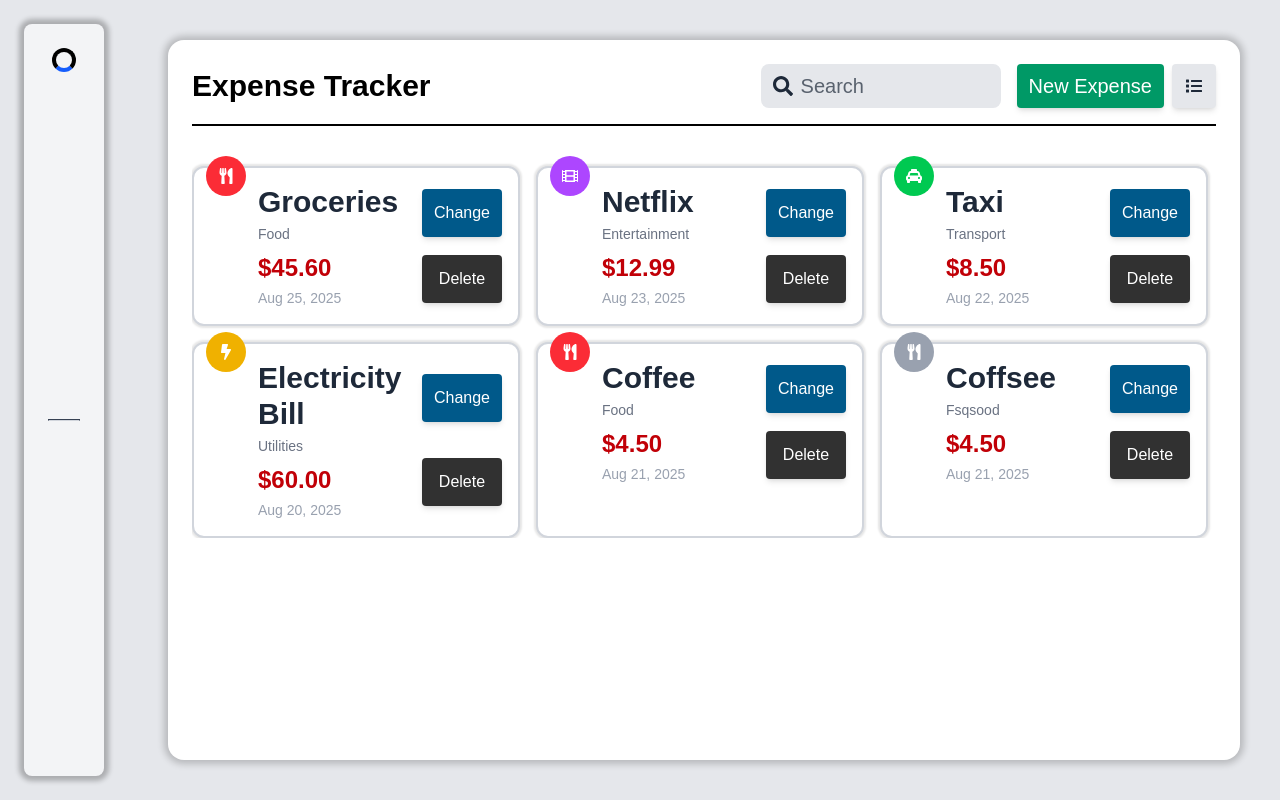
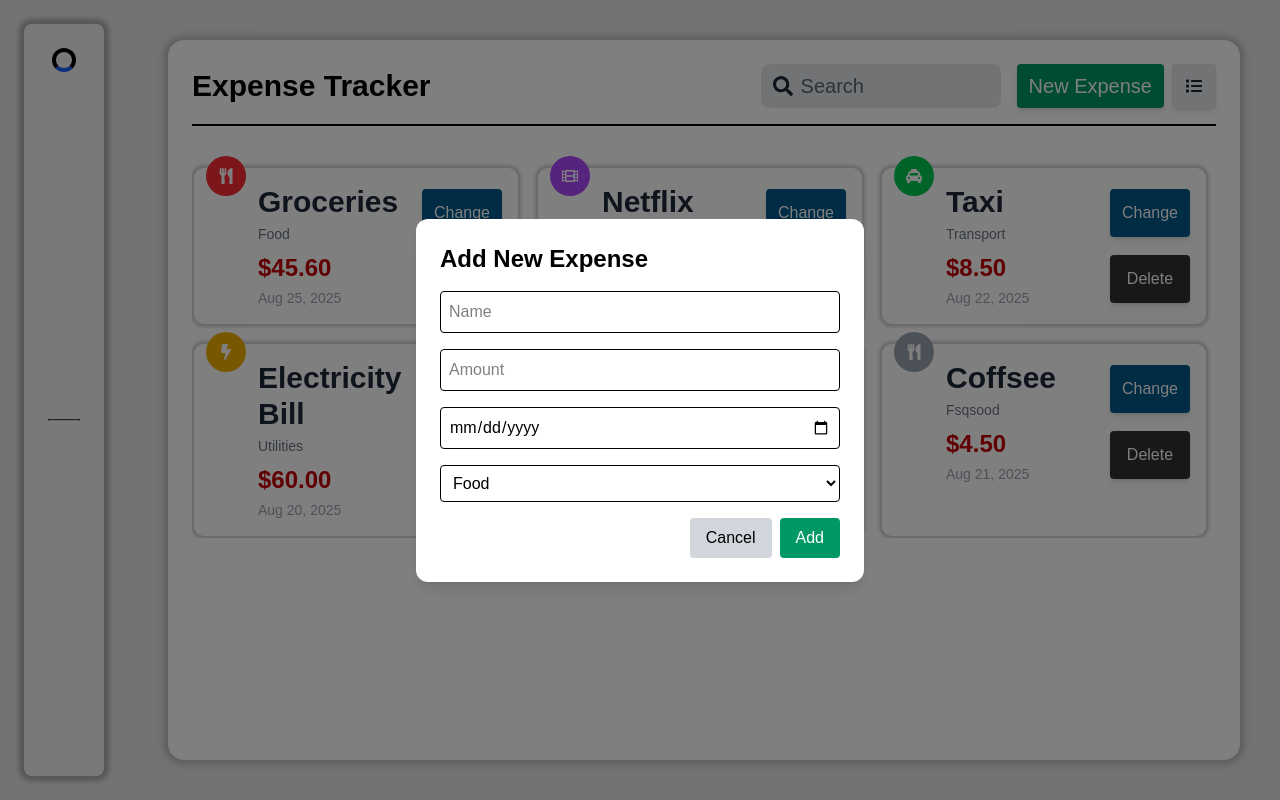
Before and after one commit to JerryTanjaka/Personnal-Finance-Tracker-Frontend, a React (Vite) app: page /expense in a window 1280 px wide. Both pictures are taken after a click on the button "New Expense". Built offline with nearby package versions, Linux system fonts and the light colour scheme; some icons are missing; a web font is replaced by a local one.

Commit message:
feat : add a new expense form with modal

```diff
--- a/src/components/Expense/Expense.tsx
+++ b/src/components/Expense/Expense.tsx
@@ -14,6 +14,10 @@ export default function Expense() {
         setView(newView);
         localStorage.setItem('expenseView', newView);
     };
+    const [isModalOpen, setIsModalOpen] = useState(false);
+
+    const openModal = () => setIsModalOpen(true);
+    const closeModal = () => setIsModalOpen(false);
 
     const sampleExpenses = [
         {
@@ -79,7 +83,10 @@ export default function Expense() {
                         </div>
 
                         <div className="flex space-x-2">
-                            <button className="h-11 rounded bg-emerald-600 px-3 py-1 text-xl text-white shadow-md transition hover:bg-emerald-500 active:scale-95">
+                            <button
+                                onClick={openModal}
+                                className="h-11 rounded bg-emerald-600 px-3 py-1 text-xl text-white shadow-md transition hover:bg-emerald-500 active:scale-95"
+                            >
                                 New Expense
                             </button>
 
@@ -110,6 +117,41 @@ export default function Expense() {
                     ))}
                 </div>
             </div>
+                     {isModalOpen && (
+                <div className="fixed inset-0 z-50 flex items-center justify-center bg-black/50">
+                    <div className="w-full max-w-md rounded-xl bg-white p-6 shadow-lg">
+                        <h2 className="mb-4 text-2xl font-bold">Add New Expense</h2>
+                        <form className="flex flex-col space-y-4">
+                            <input type="text" placeholder="Name" className="rounded border p-2" />
+                            <input type="number" placeholder="Amount" className="rounded border p-2" />
+                            <input type="date" className="rounded border p-2" />
+                            <select className="rounded border p-2">
+                                <option>Food</option>
+                                <option>Entertainment</option>
+                                <option>Transport</option>
+                                <option>Utilities</option>
+                                <option>Coffee</option>
+                            </select>
+                            <div className="flex justify-end space-x-2">
+                                <button
+                                    type="button"
+                                    onClick={closeModal}
+                                    className="rounded bg-gray-300 px-4 py-2"
+                                >
+                                    Cancel
+                                </button>
+                                <button
+                                    type="submit"
+                                    className="rounded bg-emerald-600 px-4 py-2 text-white"
+                                >
+                                    Add
+                                </button>
+                            </div>
+                        </form>
+                    </div>
+                </div>
+            )}
         </div>
     );
+
 }
```
